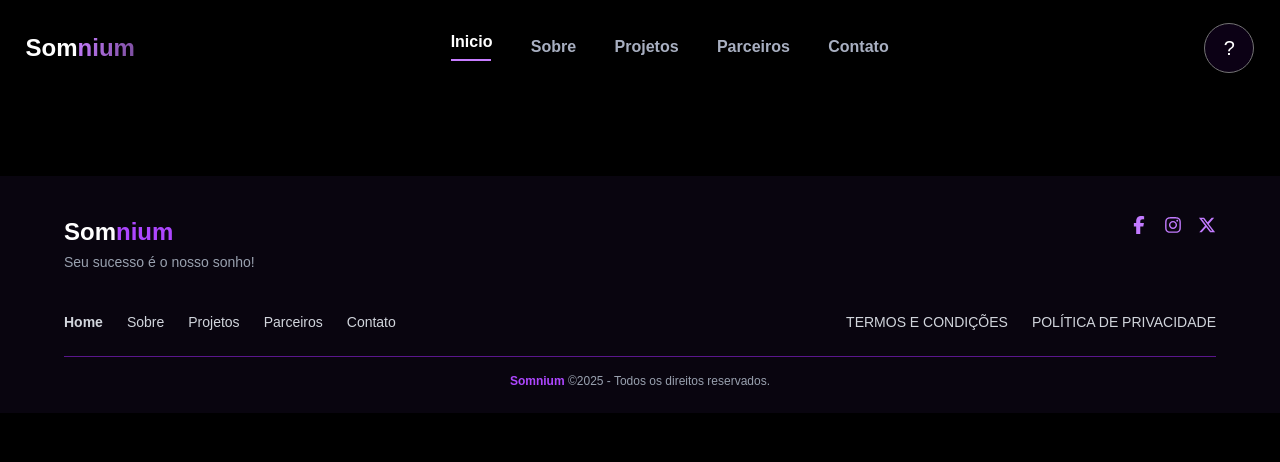
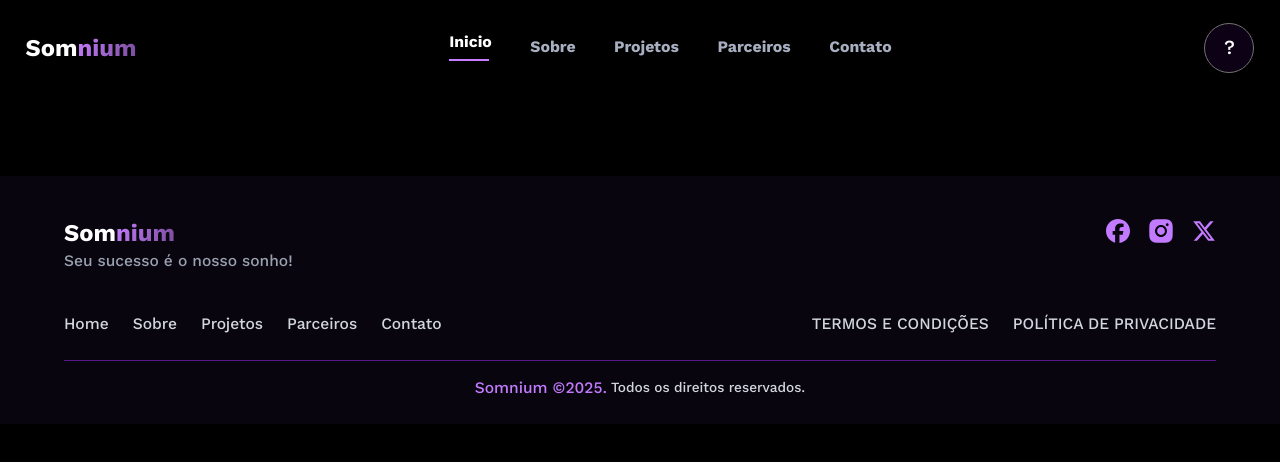
Before and after one commit to Somnium-Git/landing-page, a Next.js app in the folder frontend/: page / in a window 1280 px wide. Shown: the top 462 px of the page. Built offline with nearby package versions, Linux system fonts and the light colour scheme.

Commit message:
upd fonte da pagina + alterações footer

```diff
--- a/frontend/src/app/globals.css
+++ b/frontend/src/app/globals.css
@@ -4,7 +4,7 @@
   src: url('../assets/fonts/KantumruyPro-Regular.ttf') format('truetype');
 }
 @theme{
-  --font-KantumruyPro: KantumruyPro, "sans-serif", ;
+  --font-KantumruyPro: KantumruyPro, "sans-serif";
 }
 
 @layer utilities {
@@ -57,6 +57,7 @@
 body {
   background: var(--background);
   color: var(--foreground);
-  font-family: Arial, Helvetica, sans-serif;
+  font-family: "KantumruyPro", sans-serif;
+  font-weight: 500;
   overflow-x: hidden;
 }
--- a/frontend/src/components/Footer/Footer.tsx
+++ b/frontend/src/components/Footer/Footer.tsx
@@ -1,5 +1,8 @@
 // components/Footer.tsx
-import { FaFacebookF, FaInstagram, FaXTwitter } from 'react-icons/fa6';
+import { FaFacebook, FaXTwitter } from 'react-icons/fa6';
+import { AiFillInstagram } from "react-icons/ai";
+
+import Text from '../Text/Text';
 import Link from 'next/link';
 
 export default function Footer() {
@@ -8,32 +11,42 @@ export default function Footer() {
       {/* Topo do footer (logo, navegação e redes sociais) */}
       <div className="flex flex-col md:flex-row justify-between items-center md:items-start mb-10">
         <div className="mb-6 md:mb-0 text-center md:text-left">
-          <h2 className="text-white text-2xl font-bold">
-            Som<span className="text-purple-500">nium</span>
-          </h2>
-          <p className="text-gray-400 mt-1">Seu sucesso é o nosso sonho!</p>
+          <div className="cursor-pointer flex justify-center font-bold md:justify-start"><Text color="#FFFFFF" size="1.5rem">Som</Text><Text isGradient={true} size="1.5rem">nium</Text></div>
+          <Text color="#99a1af" size="1rem">Seu sucesso é o nosso sonho!</Text>
         </div>
 
-
-
-        <div className="flex gap-4 mt-6 md:mt-0">
-          <a href="#" className="text-purple-400 hover:text-white text-lg"><FaFacebookF /></a>
-          <a href="#" className="text-purple-400 hover:text-white text-lg"><FaInstagram /></a>
-          <a href="#" className="text-purple-400 hover:text-white text-lg"><FaXTwitter /></a>
+        <div className="flex items-center justify-center gap-4 mt-6 md:mt-0">
+          <a href="#" className="text-purple-400 hover:text-white text-2xl transition-all duration-200"><FaFacebook /></a>
+          <a href="#" className="text-purple-400 hover:text-white text-3xl transition-all duration-200"><AiFillInstagram /></a>
+          <a href="#" className="text-purple-400 hover:text-white text-2xl transition-all duration-200"><FaXTwitter /></a>
         </div>
       </div>
 
       <div className="flex flex-col md:flex-row justify-between items-center mb-6">
         <nav className="flex gap-6 flex-wrap justify-center md:justify-start">
-          <Link href="/" className="hover:text-white font-semibold">Home</Link>
-          <Link href="/sobre" className="hover:text-white">Sobre</Link>
-          <Link href="/projetos" className="hover:text-white">Projetos</Link>
-          <Link href="/parceiros" className="hover:text-white">Parceiros</Link>
-          <Link href="/contato" className="hover:text-white">Contato</Link>
+          <Link href="/" className="hover:text-white transition-all duration-200">
+            <Text size="1rem">Home</Text>
+          </Link>
+          <Link href="/sobre" className="hover:text-white transition-all duration-200">
+            <Text size="1rem">Sobre</Text>
+          </Link>
+          <Link href="/projetos" className="hover:text-white transition-all duration-200">
+            <Text size="1rem">Projetos</Text>
+          </Link>
+          <Link href="/parceiros" className="hover:text-white transition-all duration-200">
+            <Text size="1rem">Parceiros</Text>
+          </Link>
+          <Link href="/contato" className="hover:text-white transition-all duration-200">
+            <Text size="1rem">Contato</Text>
+          </Link>
         </nav>
         <div className="flex gap-6 mb-4 md:mb-0">
-          <Link href="/termos" className="hover:text-white">TERMOS E CONDIÇÕES</Link>
-          <Link href="/privacidade" className="hover:text-white">POLÍTICA DE PRIVACIDADE</Link>
+          <Link href="/termos" className="hover:text-white transition-all duration-200">
+            <Text size="1rem">TERMOS E CONDIÇÕES</Text>
+          </Link>
+          <Link href="/privacidade" className="hover:text-white transition-all duration-200">
+            <Text size="1rem">POLÍTICA DE PRIVACIDADE</Text>
+          </Link>
         </div>
       </div>
 
@@ -41,10 +54,9 @@ export default function Footer() {
       <hr className="border-t border-purple-900 mb-4" />
 
       {/* Parte inferior com navegação legal e copyright */}
-      <div className="flex flex-col md:flex-row justify-center items-center text-gray-400 text-xs">
-        <p className="text-center text-xs">
-          <span className="text-purple-500 font-semibold">Somnium</span> ©2025 - Todos os direitos reservados.
-        </p>
+      <div className="flex md:flex-row flex-cow justify-center items-center gap-1">
+        <Text color='oklch(71.4% 0.203 305.504)' size='1rem'>Somnium ©2025.</Text>
+        <Text>Todos os direitos reservados.</Text>
       </div>
     </footer>
   );
```
